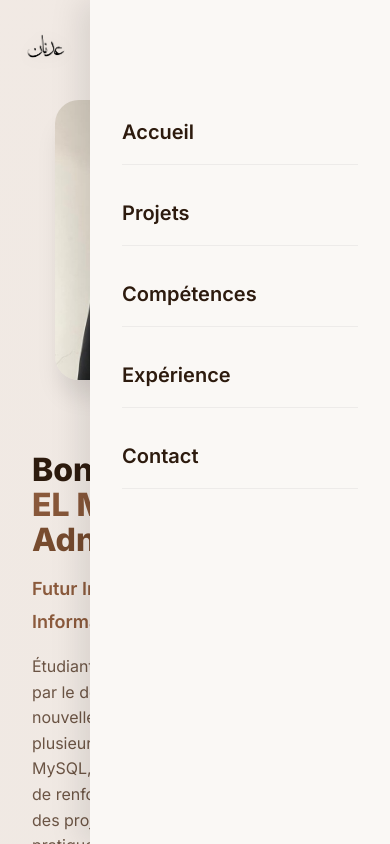
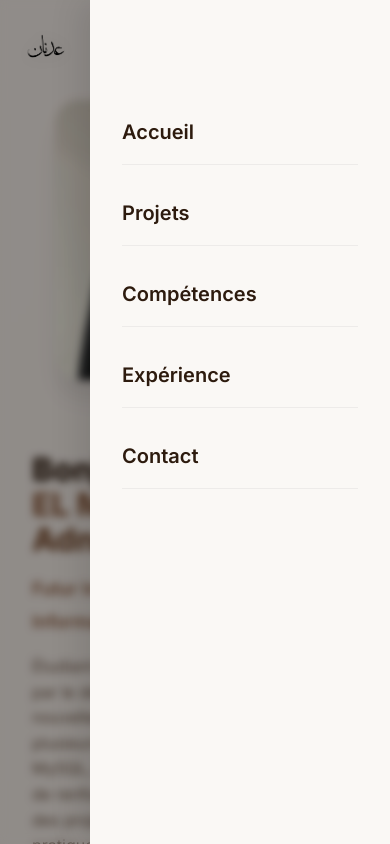
Before and after one commit to adnane-workspace/portfolio-adnane, a React (Vite) app: page / in a window 390 px wide. Both pictures are taken after a click on the button 351 px from the left and 46 px from the top of the page. Shown: the top 844 px of the page. Built offline with nearby package versions, Linux system fonts and the light colour scheme.

Commit message:
fixe l'erreur de menu

```diff
--- a/src/components/Navbar/Navbar.jsx
+++ b/src/components/Navbar/Navbar.jsx
@@ -105,6 +105,12 @@ const Navbar = () => {
                     </button>
                 </div>
 
+                {/* Overlay pour fermer le menu au clic extérieur */}
+                <div
+                    className={`${styles.overlay} ${isMobileMenuOpen ? styles.visible : ''}`}
+                    onClick={() => setIsMobileMenuOpen(false)}
+                />
+
                 {/* Menu Mobile */}
                 <div className={`${styles.mobileMenu} ${isMobileMenuOpen ? styles.open : ''}`}>
                     <ul className={styles.mobileNavLinks}>
--- a/src/components/Navbar/Navbar.module.css
+++ b/src/components/Navbar/Navbar.module.css
@@ -160,6 +160,26 @@
     border-left: 1px solid rgba(255, 255, 255, 0.05);
 }
 
+.overlay {
+    position: fixed;
+    top: 0;
+    left: 0;
+    width: 100vw;
+    height: 100vh;
+    background: rgba(0, 0, 0, 0.4);
+    backdrop-filter: blur(4px);
+    -webkit-backdrop-filter: blur(4px);
+    z-index: 998;
+    opacity: 0;
+    visibility: hidden;
+    transition: all 0.4s ease;
+}
+
+.overlay.visible {
+    opacity: 1;
+    visibility: visible;
+}
+
 .mobileMenu.open {
     transform: translateX(0);
 }
```
